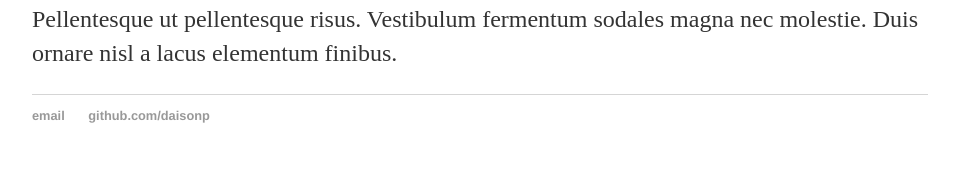
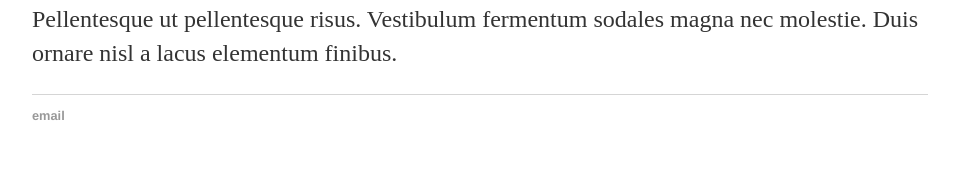
Before and after one commit to daisonp/daisonp.github.io, a Jekyll site: the page built from index.html, in a window 1280 px wide. Shown: the part 823-1003 px from the top of the page, without its empty margins (160-1115 px from the left). Built offline with Jekyll 4.4.1, drawn with Linux system fonts in a browser that asks for light colours.

Commit message:
Update index.html

```diff
--- a/index.html
+++ b/index.html
@@ -1,31 +1,10 @@
-<!DOCTYPE html>
-<html>
-	<head>
-		<title>Daison github</title>
-		<!-- link to main stylesheet -->
-		<link rel="stylesheet" type="text/css" href="/css/main.css">
-	</head>
-	<body>
-		<nav>
-    		<ul>
-        		<li><a href="/">Home</a></li>
-	        	<li><a href="/about">About</a></li>
-        		<li><a href="/cv">CV</a></li>
-        		<li><a href="/blog">Blog</a></li>
-    		</ul>
-		</nav>
-		<div class="container">
-    		<div class="blurb">
-        		<h1>Heading here</h1>
-				    <p>Lorem ipsum dolor sit amet, consectetur adipiscing elit. Cras sit amet ultrices ligula, rutrum lacinia orci. Praesent dapibus ut nibh eu commodo. Aliquam condimentum sapien in justo porta, non volutpat nulla euismod. Nullam neque velit, consequat id diam a, mattis rhoncus sapien. Sed nulla nunc, condimentum vitae lorem mollis, euismod bibendum diam. Sed elementum mauris id mauris consectetur, eleifend luctus nisl gravida. Pellentesque accumsan libero est, ut congue nibh blandit id. Pellentesque in pulvinar ligula. Vestibulum ut libero et nisi eleifend commodo at in orci. In ac interdum felis, ut consequat augue. Pellentesque eu nibh sed nisl commodo efficitur. Curabitur semper fermentum ex. Nullam mauris tortor, molestie eget sollicitudin vitae, scelerisque a massa. Praesent vel mattis velit. Duis posuere risus enim, vel vehicula ante tempor in.</p>
-            <p>Aliquam erat volutpat. Nullam elementum nibh vulputate malesuada faucibus. Quisque eros ipsum, rutrum a placerat non, tempor ac eros. In scelerisque augue ac dui vulputate, vel facilisis leo volutpat. Pellentesque consequat turpis suscipit sagittis porttitor. Aliquam tempus sem quis lectus convallis, et tincidunt tortor fringilla. Integer fringilla finibus massa eget finibus. Morbi placerat, massa ut condimentum laoreet, nisi ex aliquam magna, nec sollicitudin tellus lacus nec lectus. Etiam turpis lorem, tincidunt sed purus eget, gravida faucibus risus. Pellentesque habitant morbi tristique senectus et netus et malesuada fames ac turpis egestas. Ut sit amet lacus eu enim rutrum lobortis. Nam quis sagittis odio. Pellentesque ut pellentesque risus. Vestibulum fermentum sodales magna nec molestie. Duis ornare nisl a lacus elementum finibus. </p>
-    		</div><!-- /.blurb -->
-		</div><!-- /.container -->
-		<footer>
-    		<ul>
-        		<li><a href="mailto:richard.w.parry@gmail.com">email</a></li>
-        		<li><a href="https://github.com/daisonp">github.com/daisonp</a></li>
-			</ul>
-		</footer>
-	</body>
-</html>
+---
+layout: default
+title: Daison homepage
+---
+
+<div class="blurb">
+  <h1>Heading here</h1>
+    <p>Lorem ipsum dolor sit amet, consectetur adipiscing elit. Cras sit amet ultrices ligula, rutrum lacinia orci. Praesent dapibus ut nibh eu commodo. Aliquam condimentum sapien in justo porta, non volutpat nulla euismod. Nullam neque velit, consequat id diam a, mattis rhoncus sapien. Sed nulla nunc, condimentum vitae lorem mollis, euismod bibendum diam. Sed elementum mauris id mauris consectetur, eleifend luctus nisl gravida. Pellentesque accumsan libero est, ut congue nibh blandit id. Pellentesque in pulvinar ligula. Vestibulum ut libero et nisi eleifend commodo at in orci. In ac interdum felis, ut consequat augue. Pellentesque eu nibh sed nisl commodo efficitur. Curabitur semper fermentum ex. Nullam mauris tortor, molestie eget sollicitudin vitae, scelerisque a massa. Praesent vel mattis velit. Duis posuere risus enim, vel vehicula ante tempor in.</p>
+    <p>Aliquam erat volutpat. Nullam elementum nibh vulputate malesuada faucibus. Quisque eros ipsum, rutrum a placerat non, tempor ac eros. In scelerisque augue ac dui vulputate, vel facilisis leo volutpat. Pellentesque consequat turpis suscipit sagittis porttitor. Aliquam tempus sem quis lectus convallis, et tincidunt tortor fringilla. Integer fringilla finibus massa eget finibus. Morbi placerat, massa ut condimentum laoreet, nisi ex aliquam magna, nec sollicitudin tellus lacus nec lectus. Etiam turpis lorem, tincidunt sed purus eget, gravida faucibus risus. Pellentesque habitant morbi tristique senectus et netus et malesuada fames ac turpis egestas. Ut sit amet lacus eu enim rutrum lobortis. Nam quis sagittis odio. Pellentesque ut pellentesque risus. Vestibulum fermentum sodales magna nec molestie. Duis ornare nisl a lacus elementum finibus. </p>
+</div><!-- /.blurb -->
```
